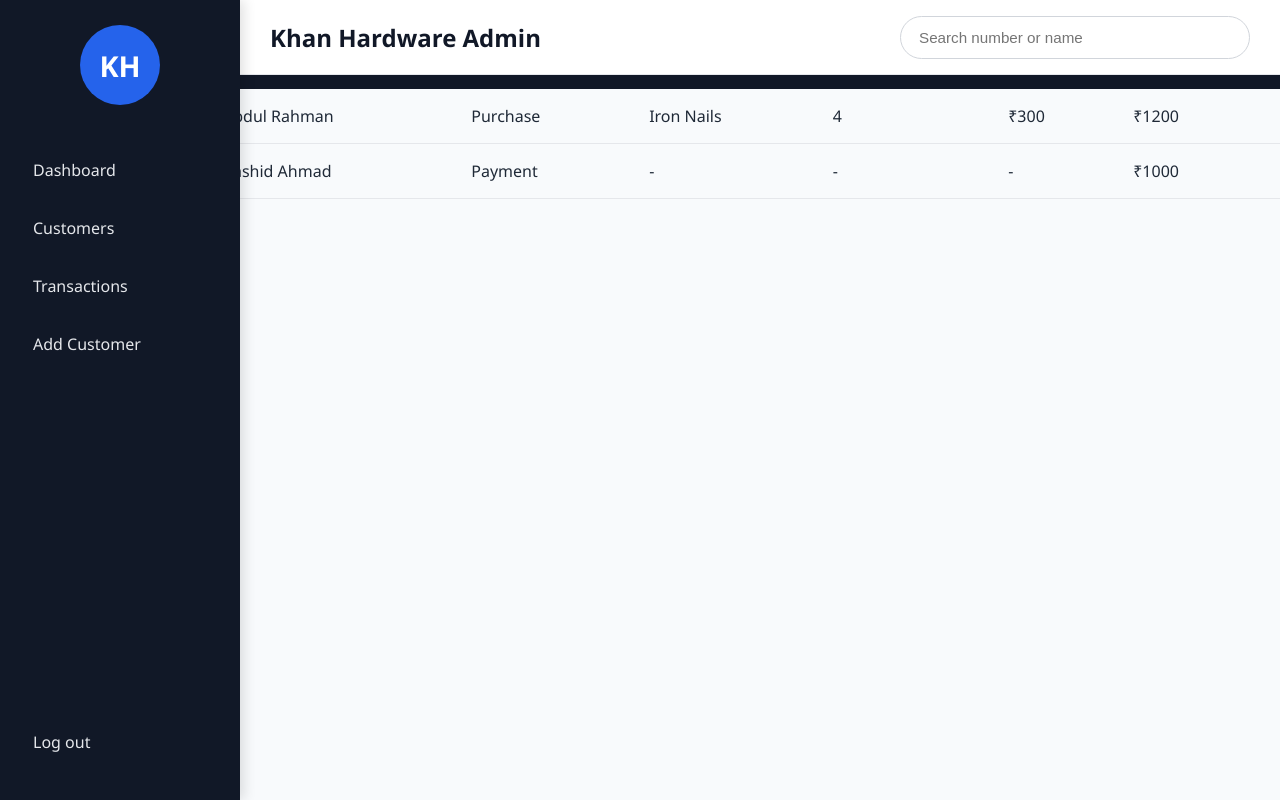
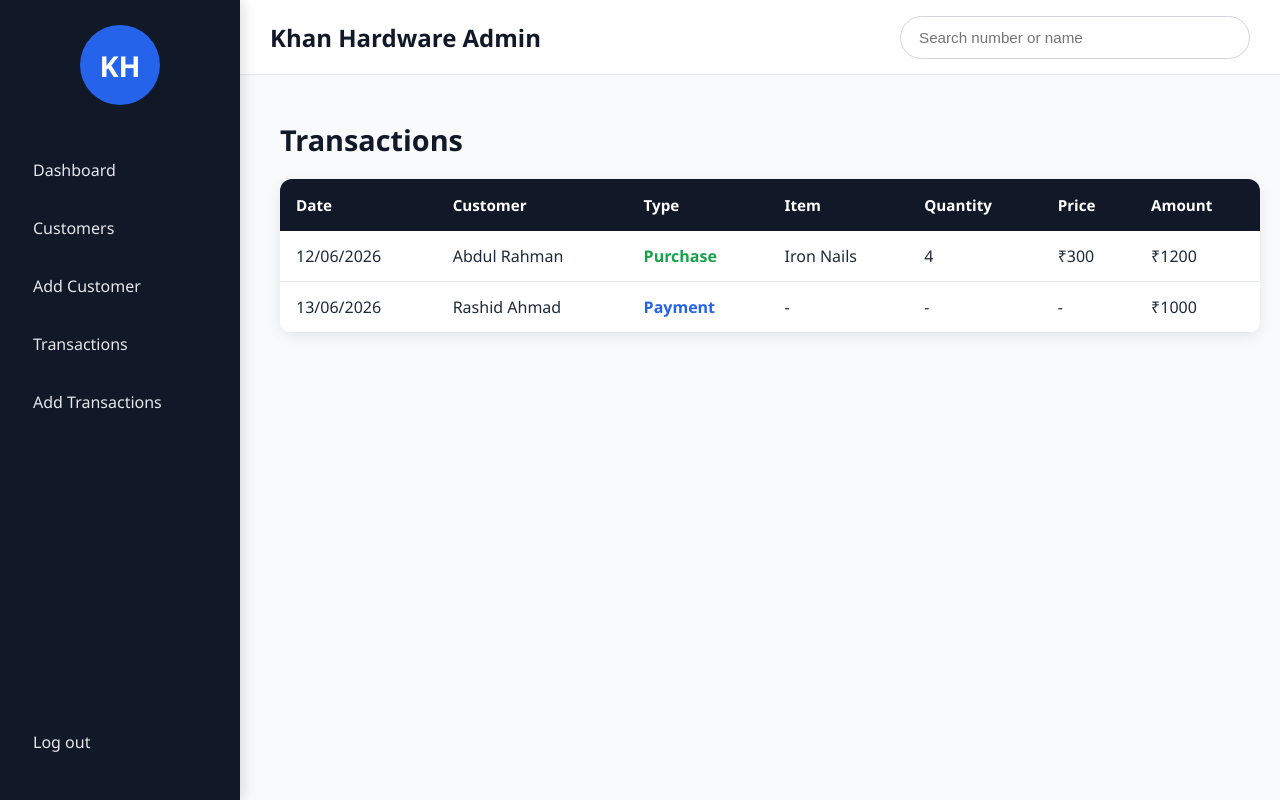
Before and after one commit to Mehranmir1750/Khan-Hardware, a React app in the folder frontend/: page /Transactions in a window 1280 px wide. Built offline with nearby package versions, Linux system fonts and the light colour scheme; the HTML template or start-up script is replaced by a standard one.

Commit message:
added transaction page

```diff
--- a/frontend/src/App.jsx
+++ b/frontend/src/App.jsx
@@ -9,6 +9,7 @@ import Admin from './pages/Admin';
 import AddCustomer from './pages/AddCustomer';
 import Customer from './pages/Customer';
 import Transactions from './pages/Transaction';
+import AddTransaction from './pages/AddTransaction';
 function App() {
 
   return (
@@ -22,6 +23,7 @@ function App() {
       <Route path="/add-customer" element={<AddCustomer />} />
       <Route path='/Customer' element={<Customer/>} />
       <Route path='/Transactions' element={<Transactions/>} />
+      <Route path='/add-transactions' element={<AddTransaction/>} />
 
     </Routes>
 
--- a/frontend/src/components/AdminNavbar.jsx
+++ b/frontend/src/components/AdminNavbar.jsx
@@ -9,8 +9,10 @@ export default function AdminNavbar(){
 
     <a href="/admin-dashboard">Dashboard</a>
     <a href="/Customer">Customers</a>
+    <a href="/add-customer">Add Customer</a>
     <a href="/Transactions">Transactions</a>
-    <a href="/add-customer">Add Customer</a>
+    <a href="/add-transactions">Add Transactions</a>
+
         <a href="/logout" className="logout">Log out</a>
     </div>
 
--- /dev/null
+++ b/frontend/src/pages/AddTransaction.jsx
@@ -0,0 +1,10 @@
+import AdminNavbar from "../components/AdminNavbar"
+
+export default  function AddTransaction(){
+    return(
+        <>
+        <AdminNavbar/>
+
+        </>
+    )
+}
--- a/frontend/src/pages/Transaction.jsx
+++ b/frontend/src/pages/Transaction.jsx
@@ -53,7 +53,19 @@ export default function Transactions() {
               <tr key={index}>
                 <td>{transaction.date}</td>
                 <td>{transaction.customer}</td>
-                <td>{transaction.type}</td>
+
+
+                <td
+                className={
+                transaction.type === "Purchase" ? "purchase" : "payment"
+                           }
+                 >
+                {transaction.type}
+                </td>
+
+
+
+
                 <td>{transaction.item}</td>
                 <td>{transaction.quantity}</td>
                 <td>{transaction.price === "-" ? "-" : `₹${transaction.price}`}</td>
--- a/frontend/src/styles/Transactions.css
+++ b/frontend/src/styles/Transactions.css
@@ -0,0 +1,143 @@
+/* =========================
+   TRANSACTIONS PAGE
+========================= */
+
+.transaction_container{
+    margin-left: 260px;
+    margin-top: 100px;
+
+    padding: 20px;
+}
+
+.transaction_heading{
+    font-size: 1.8rem;
+    font-weight: 700;
+
+    color: #111827;
+
+    margin-bottom: 20px;
+}
+
+/* =========================
+   TABLE
+========================= */
+
+.transaction_table{
+    width: 100%;
+
+    border-collapse: collapse;
+
+    background: white;
+
+    border-radius: 12px;
+
+    overflow: hidden;
+
+    box-shadow: 0 4px 14px rgba(0,0,0,0.08);
+}
+
+.transaction_table thead{
+    background: #111827;
+    color: white;
+}
+
+.transaction_table th{
+    padding: 16px;
+    text-align: left;
+
+    font-size: 0.95rem;
+}
+
+.transaction_table td{
+    padding: 14px 16px;
+}
+
+.transaction_table tbody tr{
+    border-bottom: 1px solid #e5e7eb;
+}
+
+.transaction_table tbody tr:hover{
+    background: #f8fafc;
+}
+
+/* =========================
+   TRANSACTION TYPE COLORS
+========================= */
+
+.purchase{
+    color: #16a34a;
+    font-weight: 600;
+}
+
+.payment{
+    color: #2563eb;
+    font-weight: 600;
+}
+
+/* =========================
+   AMOUNT
+========================= */
+
+.amount{
+    font-weight: bold;
+    color: #111827;
+}
+
+/* =========================
+   SUMMARY CARDS
+========================= */
+
+.transaction_summary{
+    display: flex;
+    gap: 20px;
+
+    margin-bottom: 25px;
+}
+
+.summary_card{
+    flex: 1;
+
+    background: white;
+
+    padding: 20px;
+
+    border-radius: 12px;
+
+    box-shadow: 0 4px 14px rgba(0,0,0,0.08);
+}
+
+.summary_card h4{
+    color: #6b7280;
+
+    margin-bottom: 10px;
+}
+
+.summary_card p{
+    font-size: 1.6rem;
+    font-weight: bold;
+}
+
+/* =========================
+   MOBILE
+========================= */
+
+@media(max-width: 768px){
+
+    .transaction_container{
+        margin-left: 190px;
+        padding: 10px;
+    }
+
+    .transaction_summary{
+        flex-direction: column;
+    }
+
+    .transaction_table{
+        font-size: 0.85rem;
+    }
+
+    .transaction_table th,
+    .transaction_table td{
+        padding: 10px;
+    }
+}
```
